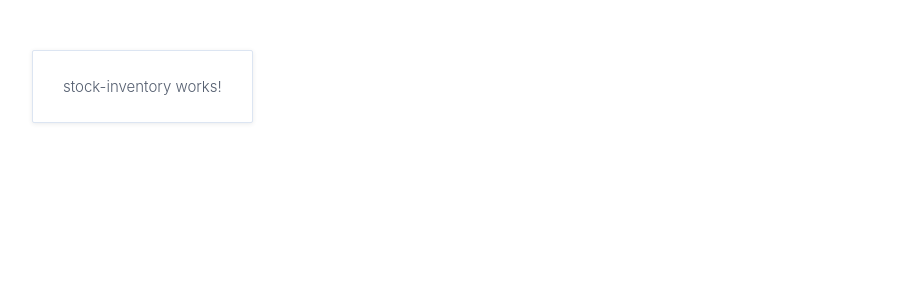
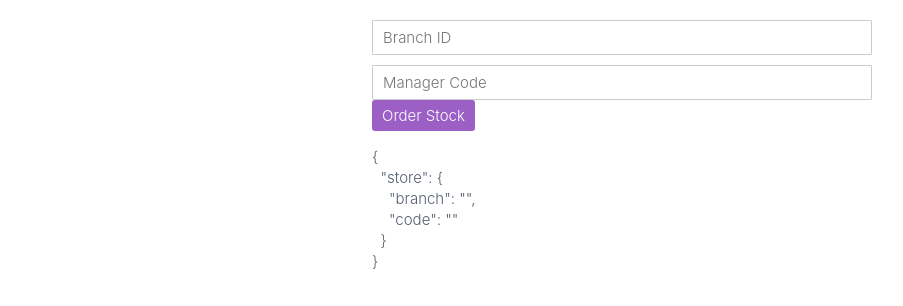
Before and after one commit to cyrilledjdj/angular-pro-src, an Angular app: page / in a window 1280 px wide. Shown: the top 306 px of the page, without its empty margins (18-921 px from the left). Built offline with nearby package versions, Linux system fonts and the light colour scheme.

Commit message:
formcontrols and formgroups

```diff
--- /dev/null
+++ b/src/app/stock-inventory/containers/stock-inventory/stock-inventory.component.html
@@ -0,0 +1,12 @@
+<div class="stock-inventory">
+    <form [formGroup]=form (ngSubmit)=onSubmit()>
+        <div formGroupName=store>
+            <input type="text" placeholder="Branch ID" formControlName=branch>
+            <input type="text" placeholder="Manager Code" formControlName=code>
+        </div>
+        <div class="stock-inventory__buttons">
+            <button type="submit" [disabled]=form.invalid>Order Stock</button>
+        </div>
+    </form>
+    <pre>{{form.value | json}}</pre>
+</div>
--- a/src/app/stock-inventory/containers/stock-inventory/stock-inventory.component.ts
+++ b/src/app/stock-inventory/containers/stock-inventory/stock-inventory.component.ts
@@ -1,19 +1,27 @@
 import { Component, OnInit } from '@angular/core';
+import { ControlContainer, FormControl, FormGroup } from '@angular/forms';
 
 @Component({
+  // tslint:disable-next-line: component-selector
   selector: 'stock-inventory',
-  template: /* html */`
-    <p>
-      stock-inventory works!
-    </p>
-  `,
-  styleUrls: ['./stock-inventory.component.scss']
+  templateUrl: './stock-inventory.component.html',
+  styleUrls: ['./stock-inventory.component.scss'],
+  providers: []
 })
 export class StockInventoryComponent implements OnInit {
-
+  form: FormGroup = new FormGroup({
+    store: new FormGroup({
+      branch: new FormControl(''),
+      code: new FormControl('')
+    })
+  });
   constructor() { }
 
   ngOnInit() {
   }
 
+  onSubmit() {
+    console.log('Submit:', this.form.value);
+  }
+
 }
--- a/src/styles.scss
+++ b/src/styles.scss
@@ -49,10 +49,10 @@
   display: block;
 }
 button {
+  background: #9B5FC6;
   cursor: pointer;
-  background: #9f72e6;
   border: 0;
-  border-radius: 2px;
+  border-radius: 3px;
   padding: 5px 10px;
   text-align: center;
   color: #fff;
@@ -66,7 +66,7 @@
 }
 
 body {
-  padding: 50px;
+  padding: 10px;
 }
 
 h3 {
@@ -79,74 +79,44 @@
   font-weight: 300;
   margin: 0;
 }
-app-root {
-  display: inline-block;
-  background-color: #FFFFFF;
-  border-radius: 2px;
-  border: 1px solid #dce5f2;
-  box-shadow: 0 1px 4px rgba(53,60,72,0.1);
-  padding: 20px 30px;
-}
-app-root > div {
-  display: flex;
-}
-form {
-  flex: 1 0;
-  padding: 0 40px;
-}
 input[type="text"] {
   display: block;
   border: none;
-  background: #ffffff;
+  background: #fff;
   font-size: 15px;
   padding: 6px 30px 6px 10px;
   border-radius: 1px;
-  border: 1px solid #eeeeee;
+  border: 1px solid #ccc;
   margin-top: 10px;
+  width: 100%;
 }
 label {
   margin-bottom: 20px;
-  display: block;
 }
 h3 {
   margin-bottom: 20px;
 }
-.tooltip-container {
-  position: relative;
-}
-.tooltip {
-  background: rgba(0, 0, 0, 0.7);
-  color: #fff;
-  line-height: 1;
-  font-size: 14px;
-  padding: 5px 7px;
-  border-radius: 5px;
-  position: absolute;
-  top: 0;
-  left: 100%;
-  white-space: nowrap;
-  display: none;
-}
-.tooltip--active {
+app-root {
+  width: 500px;
+  margin: 0 auto;
   display: block;
 }
-.tooltip:before {
-  position: absolute;
-  content: ' ';
-  top: 50%;
-  margin-top: -5px;
-  left: -5px;
-  width: 0;
-  height: 0;
-  border-style: solid;
-  border-width: 5px 5px 5px 0;
-  border-color: transparent rgba(0, 0, 0, 0.7) transparent transparent;
-  display: block;
+select {
+  -webkit-appearance: none;
+  text-indent: .01px;
+  text-overflow: '';
+  overflow: hidden;
+  font-family: inherit;
+  font-size: 14px;
+  padding: 10px 50px 10px 15px;
+  border-radius: 0;
+  color: rgba(0, 0, 0, 0.7);
+  border: 1px solid rgba(0, 0, 0, 0.1);
+  outline: none;
+  background:
+    linear-gradient(45deg, transparent 50%, rgba(0, 0, 0, 0.7) 50%)
+    no-repeat calc(100% - 20px) calc(1em + 4px),
+    linear-gradient(135deg, rgba(0, 0, 0, 0.7) 50%, transparent 50%)
+    no-repeat calc(100% - 15px) calc(1em + 4px);
+  background-size: 5px 5px, 5px 5px;
 }
-span {
-  color: #9f72e6;
-  text-decoration: underline;
-  font-size: 12px;
-  font-weight: bold;
-  cursor: pointer;
-}
```
